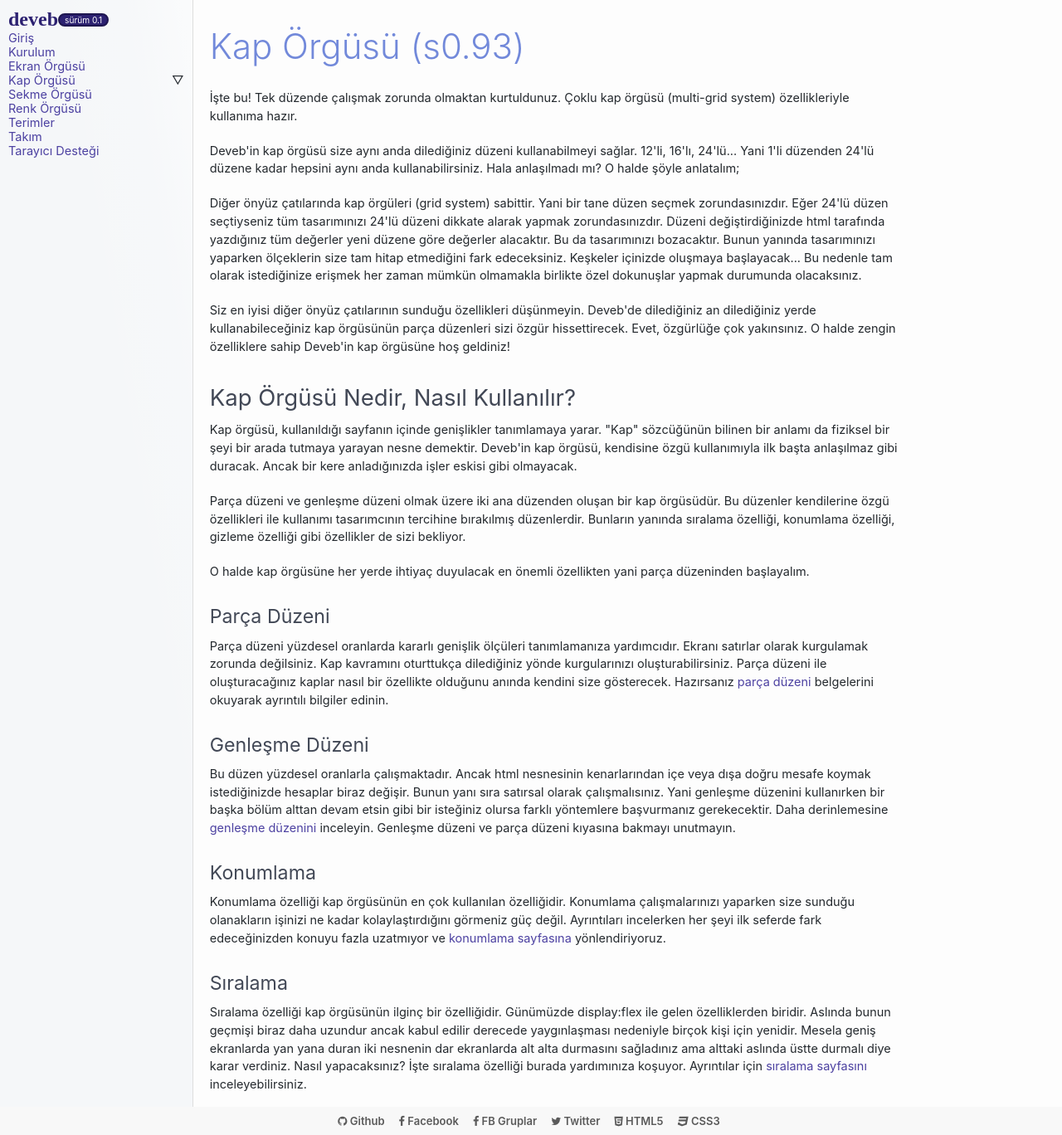
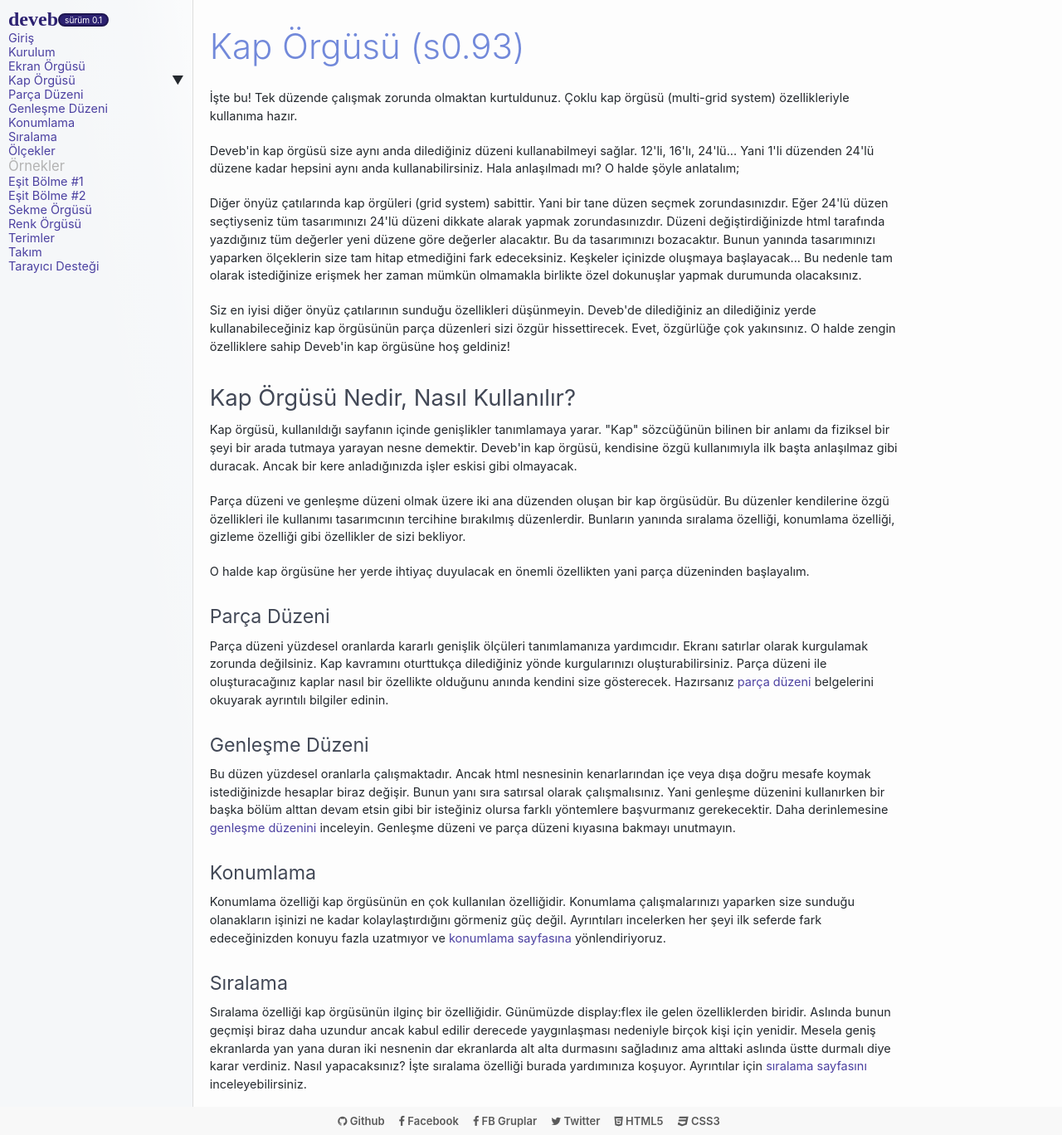
Before and after one commit to data-deveb/data-deveb.github.io, a Jekyll site: the page built from belgeler/kap-orgusu.html, in a window 1280 px wide. Shown: the whole page at 83% size. Built offline with Jekyll 4.4.1, drawn with Linux system fonts in a browser that asks for light colours; some web fonts are replaced.

Commit message:
Kap örgüsü sayfasındayken "checked" değeri tutucu.

```diff
--- a/_includes/icerik.html
+++ b/_includes/icerik.html
@@ -37,7 +37,7 @@
     <li><a href="/belgeler/kurulum.html" class="{% if page.url == '/belgeler/kurulum.html' %}etkin{% endif %}">Kurulum</a></li>
     <li><a href="/belgeler/ekran-orgusu.html" class="{% if page.url == '/belgeler/ekran-orgusu.html' %}etkin{% endif %}">Ekran Örgüsü</a>
     <li><a href="/belgeler/kap-orgusu.html" class="{% if page.url == '/belgeler/kap-orgusu.html' %}etkin{% endif %}">Kap Örgüsü</a>
-      <input id="kap-örgüsü" type="checkbox" data-kapaç="sağda">
+      <input id="kap-örgüsü" type="checkbox" {% if page.url == '/belgeler/kap-orgusu.html' %}checked{% endif %} data-kapaç="sağda">
       <label for="kap-örgüsü"><span>▽</span></label>
       <label for="kap-örgüsü"><span>▼</span></label>
       <ul>
```
